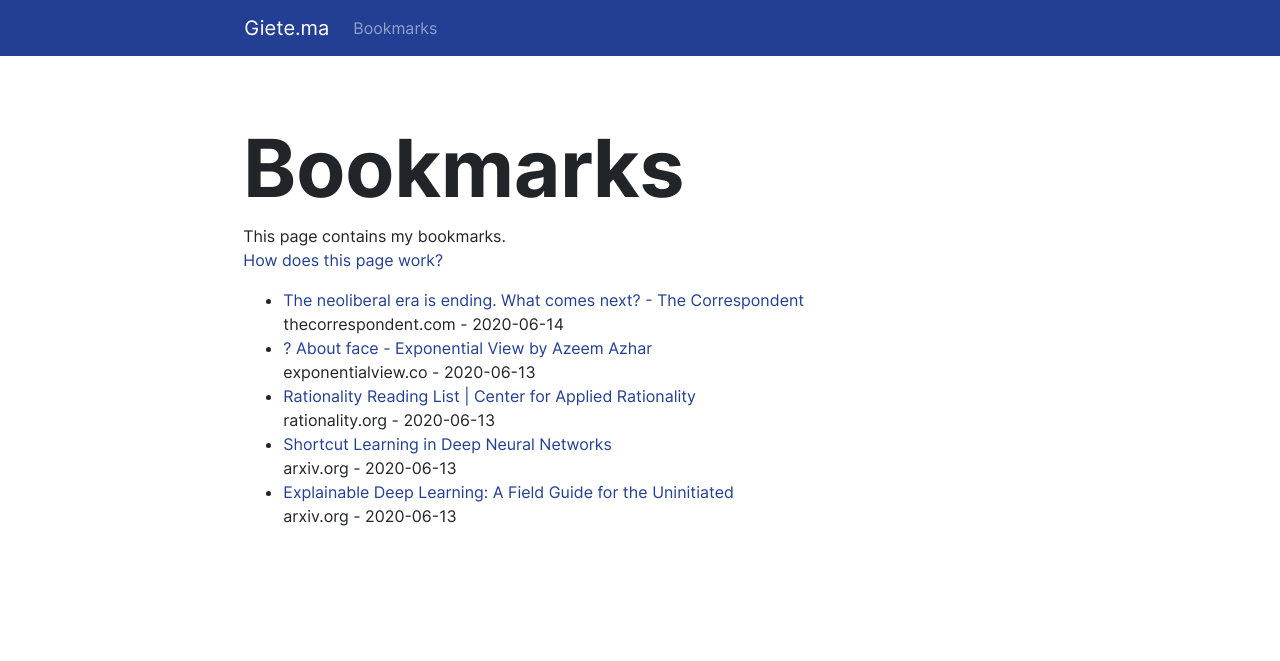
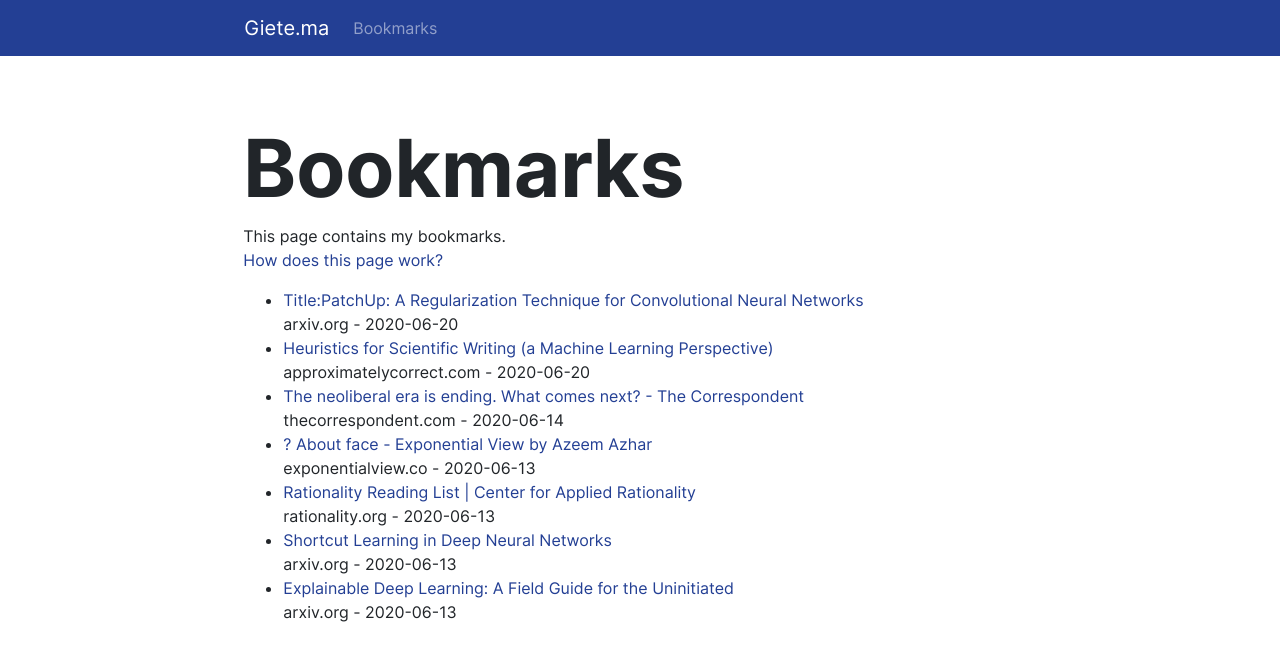
Before and after one commit to gietema/gietema.github.io, a Jekyll site: the page built from bookmarks.html, in a window 1280 px wide. Shown: the top 661 px of the page. Built offline with Jekyll 4.4.1, drawn with Linux system fonts in a browser that asks for light colours; nearby versions of some CDN libraries.

Commit message:
Update bookmarks

```diff
--- a/bookmarks.html
+++ b/bookmarks.html
@@ -8,6 +8,8 @@
     <a href="/posts/2020/06/13/publishing-bookmarks.html">How does this page work?</a>
 </p>
 <ul>
+<li><a href="https://arxiv.org/abs/2006.07794v1" target="_blank">Title:PatchUp: A Regularization Technique for Convolutional Neural Networks</a><br>arxiv.org - 2020-06-20</li>
+<li><a href="http://approximatelycorrect.com/2018/01/29/heuristics-technical-scientific-writing-machine-learning-perspective/" target="_blank">Heuristics for Scientific Writing (a Machine Learning Perspective)</a><br>approximatelycorrect.com - 2020-06-20</li>
 <li><a href="https://thecorrespondent.com/466/the-neoliberal-era-is-ending-what-comes-next/61655148676-a00ee89a" target="_blank">The neoliberal era is ending. What comes next? - The Correspondent</a><br>thecorrespondent.com - 2020-06-14</li>
     <li><a href="https://www.exponentialview.co/p/-about-face" target="_blank">
         ? About face - Exponential View by Azeem Azhar
```
